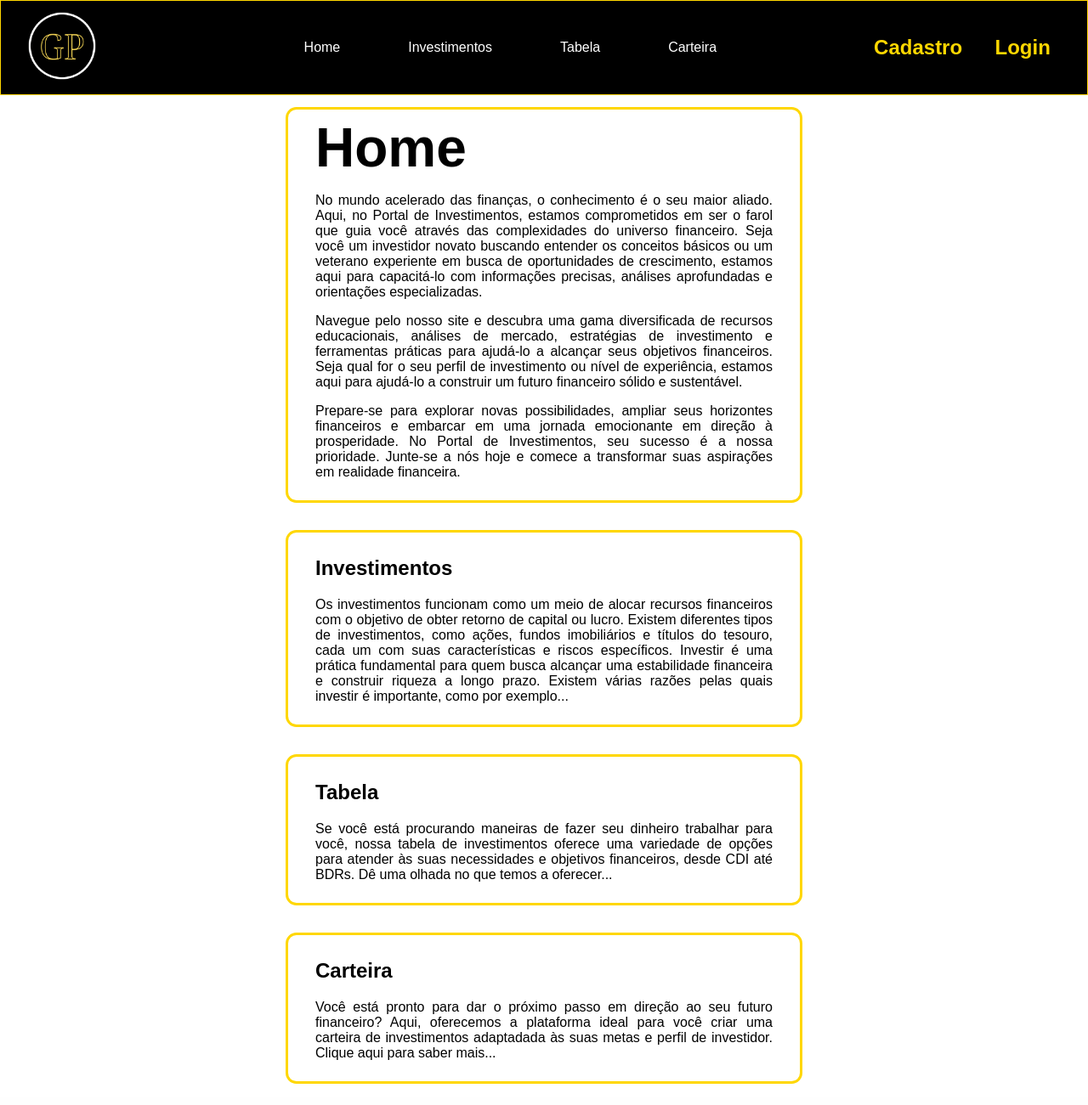
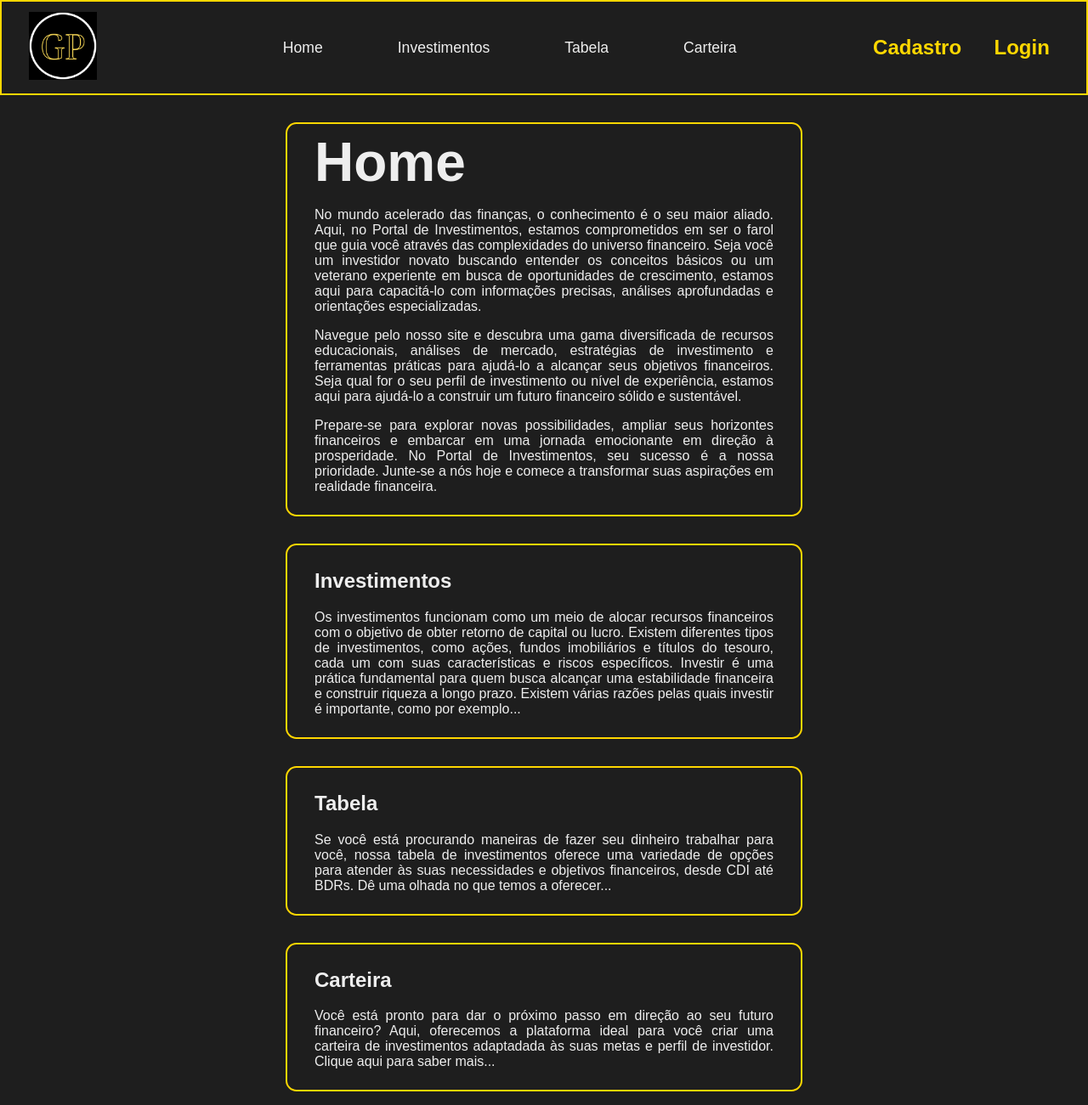
Before and after one commit to JoaoVitor2807/TccJoaoYgor, a PHP site: page / in a window 1280 px wide. Shown: the whole page at 85% size. Before the commit the page ends 1276 px from the top, so only its background shows below. Run offline with PHP 8.4, Linux system fonts and the light colour scheme; some web fonts are replaced.

Commit message:
temablack

```diff
--- a/index.css
+++ b/index.css
@@ -7,7 +7,7 @@
 
 body
 {
-    background: white;
+    background: rgb(30, 30, 30);
     margin: 0;
 }
 
@@ -22,10 +22,11 @@ header
     flex-direction: row;
     justify-content: left;
     align-items: center;
-    background-color: black;
+    background-color: rgb(30, 30, 30);
     border-style: solid;
     border-color: gold;
-    border-width: .1em;
+    border-width: .15em;
+    color: #eeeeee;
 }
 
 .logo{
@@ -43,6 +44,7 @@ ul
     justify-content: center;
     align-items: center;
     width: 60%;
+    padding-left: 3em;
 }
 .carteira{
     margin-right: 5em;
@@ -75,6 +77,7 @@ li
 {
     list-style: none;
     margin-right: 1em;
+    font-size: 1.1em;
 }
 li a
 {
@@ -83,13 +86,12 @@ li a
     flex-direction: row;
     text-decoration: none;
     padding: 1em 2em;
-    color: #fff;
+    color: #eeeeee;
     border-radius: 2em;
 }
 
 li a:hover
 {
-    background: #fff;
     color: gold;
 }
 
@@ -105,8 +107,8 @@ h1:hover{
     color: gold;
 }
 article{
-    margin-top: 6.9em;
-    background-color: white;
+    margin-top: 8em;
+    background-color: rgb(30, 30, 30);
     height: 90vh;
     display: flex;
     flex-direction: column;
@@ -201,7 +203,7 @@ form>a{
 
 #home> div{
     text-align: justify;
-    border: gold solid .2em;
+    border: gold solid .15em;
     border-radius: .8em;
     padding: .5em;
     padding-left: 2em;
@@ -212,7 +214,7 @@ form>a{
 #homeTextInvestimentos a>h2{
 
     transition-duration: .2s;
-    color: black;
+    color: #eeeeee
 
 }
 
@@ -222,7 +224,7 @@ form>a{
 
 #homeTextInvestimentos a> p{
     text-decoration: none;
-    color: black;
+    color: #eeeeee;
 }
 
 #homeTextInvestimentos:hover{
@@ -236,7 +238,7 @@ form>a{
 #homeTextTabela a>h2{
 
     transition-duration: .2s;
-    color: black;
+    color: #eeeeee;
 
 }
 
@@ -246,7 +248,7 @@ text-decoration: none;
 
 #homeTextTabela a> p{
 text-decoration: none;
-color: black;
+color: #eeeeee;
 }
 
 #homeTextTabela:hover{
@@ -260,14 +262,14 @@ h2{
 #homeText1 h1{
 
     transition-duration: .2s;
-    color: black;
+    color: #eeeeee;
 
 }
 
 
 #homeText1 p{
 text-decoration: none;
-color: black;
+color: #eeeeee;
 }
 
 #homeText1:hover{
@@ -281,7 +283,7 @@ color: black;
 #homeTextCarteira a>h2{
 
     transition-duration: .2s;
-    color: black;
+    color: #eeeeee;
 
 }
 
@@ -291,7 +293,7 @@ text-decoration: none;
 
 #homeTextCarteira a> p{
 text-decoration: none;
-color: black;
+color: #eeeeee;
 }
 
 #homeTextCarteira:hover{
```
